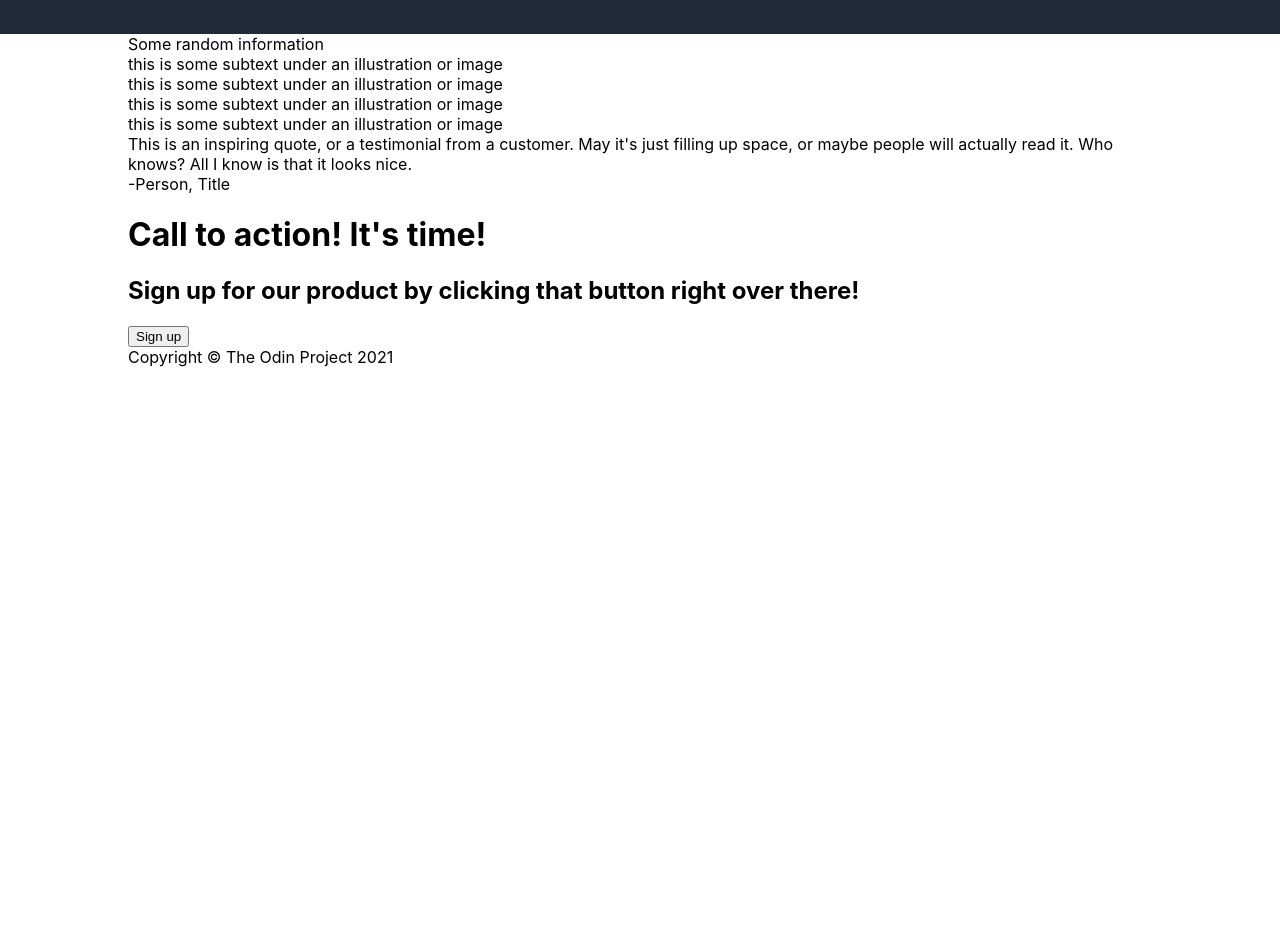
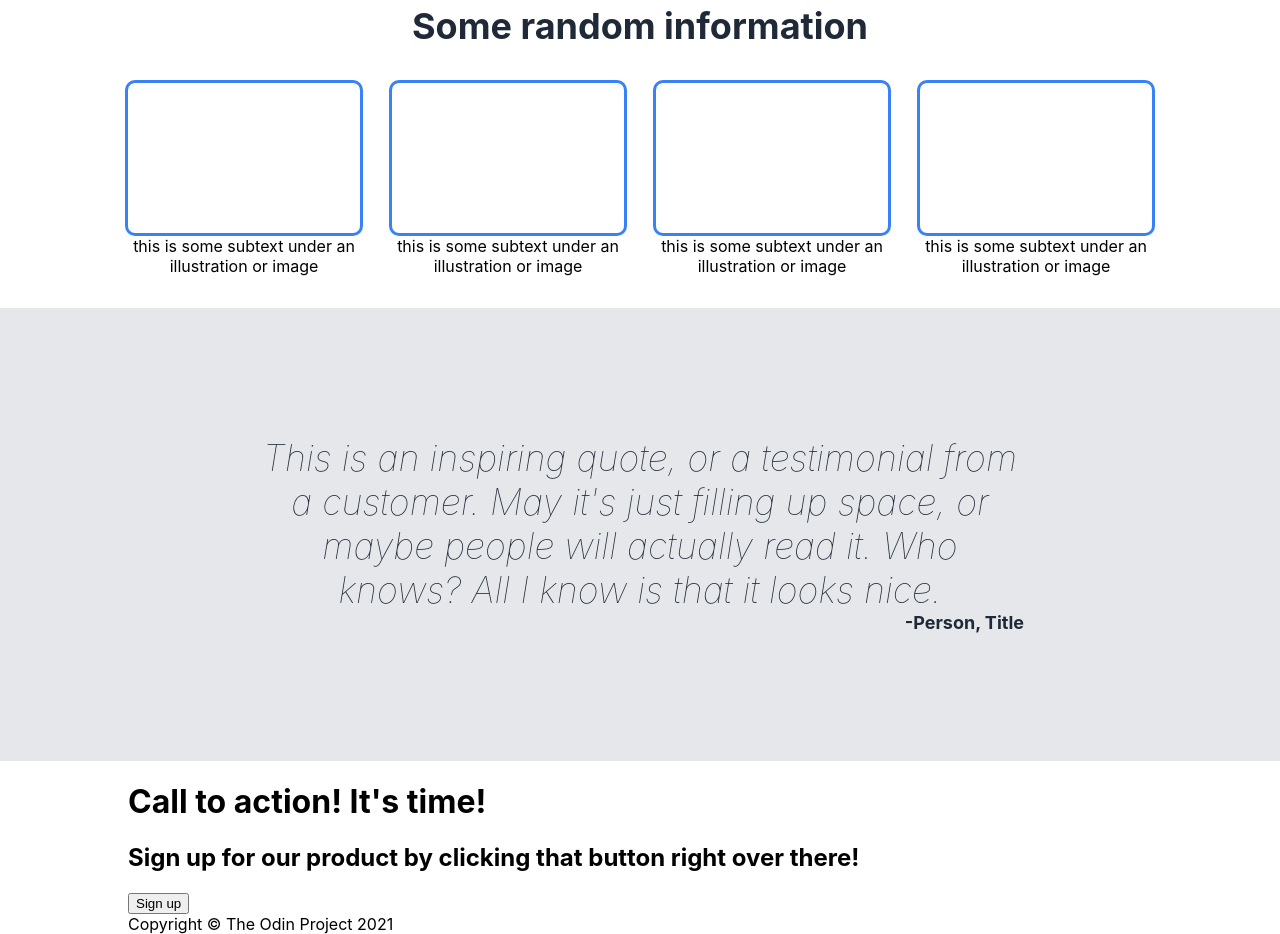
Before and after one commit to Moneeb-Ahmad/project-landing-space-template, a plain HTML site: page index.html in a window 1280 px wide. Shown: the part 400-1334 px from the top of the page. Before the commit the page ends 800 px from the top, so only its background shows below. Drawn offline with Linux system fonts and the light colour scheme.

Commit message:
CSS Middle 66% done

```diff
--- a/css/styles.css
+++ b/css/styles.css
@@ -28,9 +28,27 @@ a {
   background-color: #1F2937;
   padding-left: 10%;
   padding-right: 10%;
+  margin-bottom: 32px;
 }
 
 .middle {
+  display: flex;
+  flex-direction: column;
+  padding-left: 10%;
+  padding-right: 10%;
+}
+
+.middle-bottom1 {
+  display: flex;
+  flex-direction: column;
+  padding-left: 10%;
+  padding-right: 10%;
+  background-color: #E5E7EB;
+}
+
+.middle-bottom2 {
+  display: flex;
+  flex-direction: column;
   padding-left: 10%;
   padding-right: 10%;
 }
@@ -92,8 +110,69 @@ a {
   background-color: lightgrey;
   display: flex;
   width: 40%;
-  height: 200px;
+  height: 125px;
   justify-content: center;
   align-items: center;
   flex-shrink: 0;
 }
+
+.middle-header {
+  display: flex;
+  justify-content: center;
+  align-items: center;
+  font-size: 36px;
+  font-weight: bolder;
+  color: #1F2937;
+  margin-bottom: 32px;
+}
+
+.middle-wrapper {
+  display: flex;
+  justify-content: center;
+  align-items: center;
+  margin-bottom: 32px;
+  column-gap: 32px;
+}
+
+.middle-info-wrapper {
+  display: flex;
+  flex-direction: column;
+  justify-content: center;
+  align-items: center;
+}
+
+.middle-info-square {
+  display: flex;
+  width: 100%;
+  height: 150px;
+  border-width: medium;
+  border-color: #3882F6;
+  border-style: solid;
+  border-radius: 10px;
+}
+
+.middle-info-caption {
+  text-align: center;
+}
+
+.quote-wrapper {
+  display: flex;
+  flex-direction: column;
+  padding: 128px;
+}
+
+.quote {
+  text-align: center;
+  font-size: 36px;
+  font-style: italic;
+  font-weight: lighter;
+  color: #1F2937;
+}
+
+.quote-author {
+  display: flex;
+  justify-content: flex-end;
+  color: #1F2937;
+  font-size: 18px;
+  font-weight: bolder;
+}
--- a/index.html
+++ b/index.html
@@ -40,6 +40,7 @@
       Some random information
     </div>
 
+    <div class="middle-wrapper">
       <div class="middle-info-wrapper">
         <div class="middle-info-square">
         </div>
@@ -71,7 +72,10 @@
           this is some subtext under an illustration or image
         </div>
       </div>
+    </div>
+  </div>
 
+  <div class="middle-bottom1">
     <div class="quote-wrapper">
       <div class="quote">
         This is an inspiring quote, or a testimonial from a customer.
@@ -82,7 +86,9 @@
         -Person, Title
       </div>
     </div>
+  </div>
 
+  <div class="middle-bottom2">
     <div class="sign-up-link">
       <div class="sign-up-left">
         <h1>Call to action! It's time!</h1>
```
Lines whose indentation alone changed are shown as unchanged.
